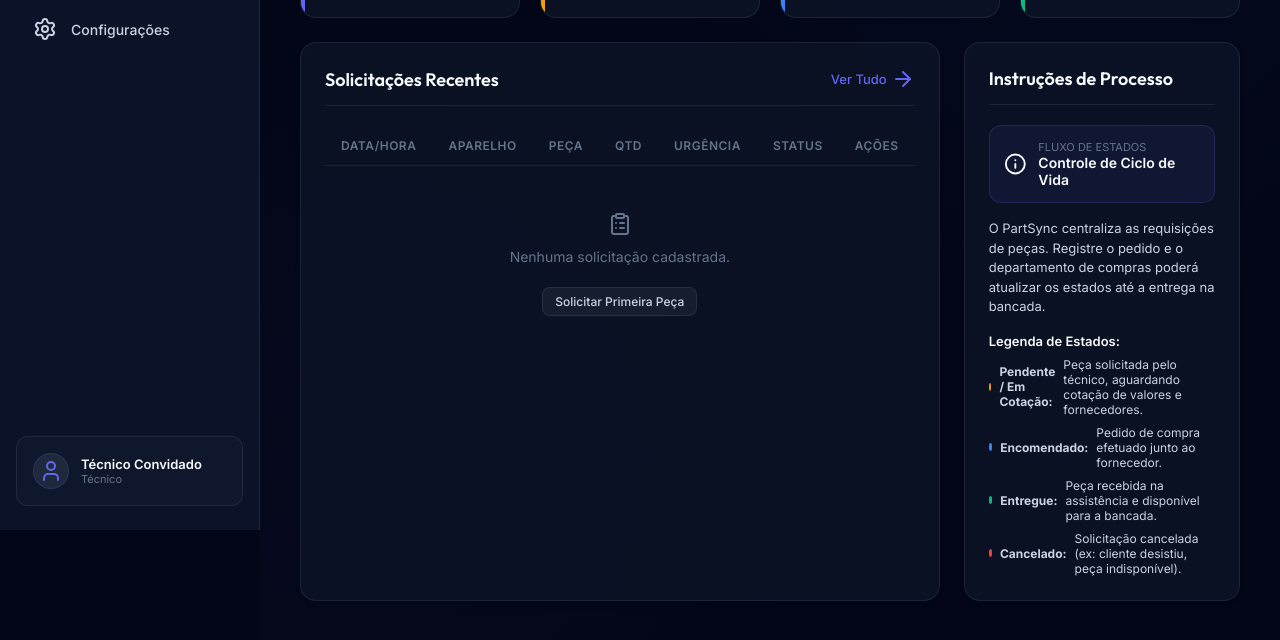
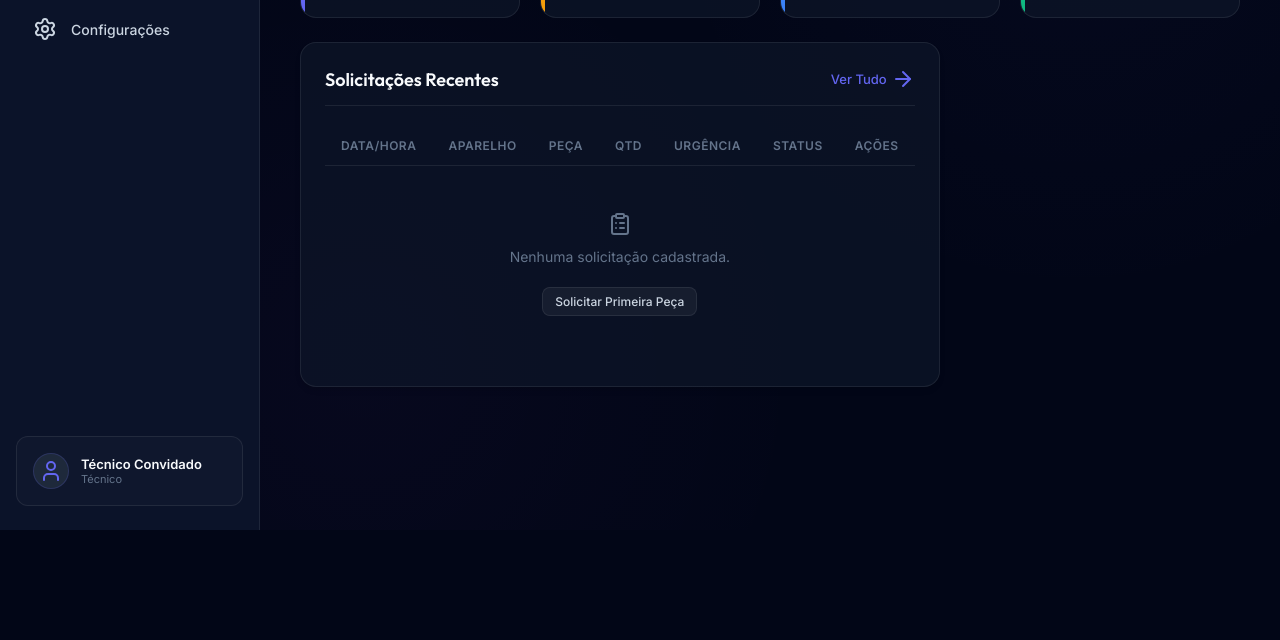
Before and after one commit to kaikerod/PartSync, a website built with Vite: page index.html in a window 1280 px wide. Shown: the part 270-910 px from the top of the page. After the commit the page ends 800 px from the top, so only its background shows below. Built offline with nearby package versions, Linux system fonts and the light colour scheme; files whose address does not match are found by name.

Commit message:
Update index.html

```diff
--- a/index.html
+++ b/index.html
@@ -183,33 +183,6 @@
             </div>
           </div>
 
-          <!-- Quick Logistics Info Helper -->
-          <div class="details-card helper-card">
-            <div class="card-header">
-              <h3>Instruções de Processo</h3>
-            </div>
-            <div class="helper-body">
-              <div class="info-badge">
-                <i data-lucide="info"></i>
-                <div class="badge-text">
-                  <span class="badge-label">Fluxo de Estados</span>
-                  <span class="badge-value">Controle de Ciclo de Vida</span>
-                </div>
-              </div>
-              <p class="helper-text">
-                O PartSync centraliza as requisições de peças. Registre o pedido e o departamento de compras poderá atualizar os estados até a entrega na bancada.
-              </p>
-              <div class="helper-status-summary">
-                <h4>Legenda de Estados:</h4>
-                <ul>
-                  <li><span class="dot pending"></span> <strong>Pendente / Em Cotação:</strong> Peça solicitada pelo técnico, aguardando cotação de valores e fornecedores.</li>
-                  <li><span class="dot ordered"></span> <strong>Encomendado:</strong> Pedido de compra efetuado junto ao fornecedor.</li>
-                  <li><span class="dot received"></span> <strong>Entregue:</strong> Peça recebida na assistência e disponível para a bancada.</li>
-                  <li><span class="dot cancelled"></span> <strong>Cancelado:</strong> Solicitação cancelada (ex: cliente desistiu, peça indisponível).</li>
-                </ul>
-              </div>
-            </div>
-          </div>
         </div>
       </section>
 
@@ -315,10 +288,10 @@
                   </div>
                 </div>
 
-                <!-- Additional Details -->
+                <!-- Comments -->
                 <div class="form-group col-full">
-                  <label for="request-notes">Observações opcionais</label>
-                  <textarea id="request-notes" rows="3" placeholder="Cor, número da O.S., código do cliente."></textarea>
+                  <label for="request-notes">Comentários</label>
+                  <textarea id="request-notes" rows="3" placeholder="Observações sobre a peça, urgência, cliente ou processo."></textarea>
                 </div>
 
               </div>
```
